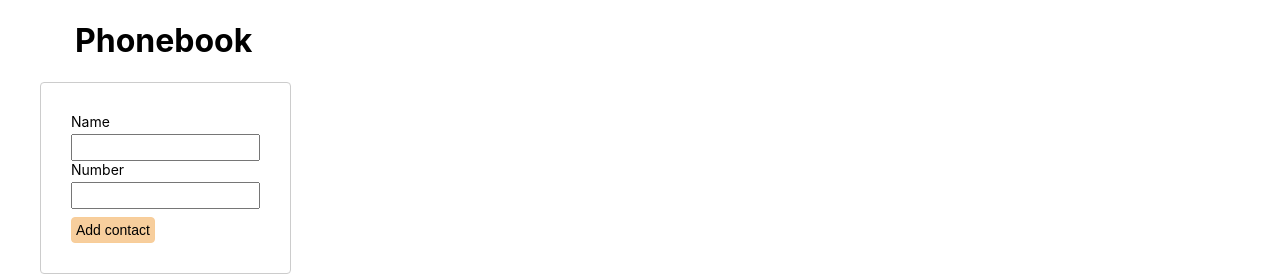
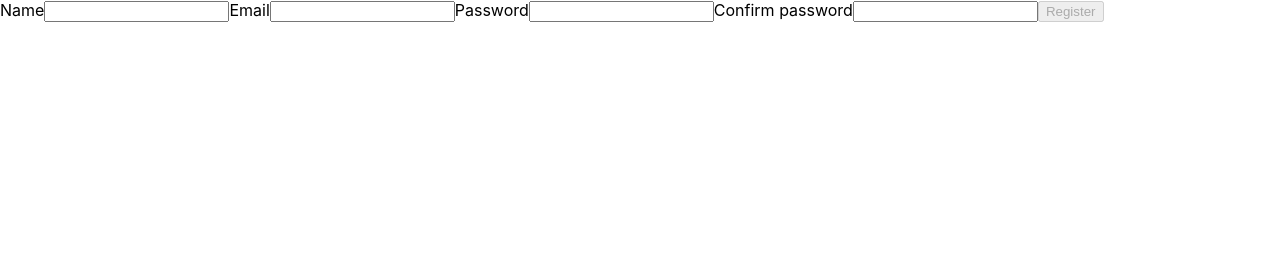
Before and after one commit to I-Dvorianska/goit-react-hw-08-phonebook, a React (Create React App) app: page / in a window 1280 px wide. Shown: the top 276 px of the page. Built offline with nearby package versions, Linux system fonts and the light colour scheme; no server answers.

Commit message:
register form without styles

```diff
--- a/package.json
+++ b/package.json
@@ -11,6 +11,7 @@
     "@testing-library/react": "^11.2.7",
     "@testing-library/user-event": "^12.8.3",
     "axios": "^0.23.0",
+    "formik": "^2.2.9",
     "gh-pages": "^3.2.3",
     "prop-types": "^15.7.2",
     "react": "^17.0.2",
--- a/src/App.js
+++ b/src/App.js
@@ -1,16 +1,18 @@
-import ContactForm from "./ContactForm/ContactForm";
-import ContactList from "./ContactList/ContactList";
-import Filter from "./Filter/Filter";
-import { PrimaryTitle, SecondaryTitle } from "./App.styled";
+// import ContactForm from "./ContactForm/ContactForm";
+// import ContactList from "./ContactList/ContactList";
+// import Filter from "./Filter/Filter";
+import RegisterForm from "./RegisterForm/RegisterForm";
+// import { PrimaryTitle, SecondaryTitle } from "./App.styled";
 
 function App() {
   return (
     <>
-      <PrimaryTitle>Phonebook</PrimaryTitle>
+      <RegisterForm />
+      {/* <PrimaryTitle>Phonebook</PrimaryTitle>
       <ContactForm />
       <SecondaryTitle>Contacts</SecondaryTitle>
       <Filter />
-      <ContactList />
+      <ContactList /> */}
     </>
   );
 }
--- /dev/null
+++ b/src/RegisterForm/RegisterForm.js
@@ -0,0 +1,78 @@
+import { Formik, Field, Form, ErrorMessage } from "formik";
+
+const validate = (values) => {
+  const errors = {};
+  if (!values.userName) {
+    errors.userName = "Required";
+  } else if (values.userName.length > 15) {
+    errors.userName = "Must be 15 characters or less";
+  }
+
+  if (!values.userPassword) {
+    errors.userPassword = "Required";
+  } else if (values.userPassword.length < 6) {
+    errors.userPassword = "Must be 6 characters or more";
+  } else if (values.userPassword.length > 12) {
+    errors.userPassword = "Must be 20 characters or less";
+  }
+
+  if (!values.userPasswordConfirm) {
+    errors.userPasswordConfirm = "Required";
+  } else if (values.userPasswordConfirm !== values.userPassword) {
+    errors.userPasswordConfirm = "Password and confirm password don't match";
+  }
+
+  if (!values.userEmail) {
+    errors.userEmail = "Required";
+  } else if (
+    !/^[A-Z0-9._%+-]+@[A-Z0-9.-]+\.[A-Z]{2,4}$/i.test(values.userEmail)
+  ) {
+    errors.userEmail = "Invalid email address";
+  }
+
+  return errors;
+};
+
+const RegisterForm = () => {
+  return (
+    <Formik
+      initialValues={{
+        userName: "",
+        userEmail: "",
+        userPassword: "",
+        userPasswordConfirm: "",
+      }}
+      validate={validate}
+      onSubmit={(values, formikBag) => {
+        console.log(values);
+        formikBag.resetForm();
+      }}
+    >
+      {({ isValid, dirty }) => (
+        <Form>
+          <label htmlFor="userName">Name</label>
+          <Field name="userName" type="text" />
+          <ErrorMessage name="userName" />
+
+          <label htmlFor="userEmail">Email</label>
+          <Field name="userEmail" type="email" />
+          <ErrorMessage name="userEmail" />
+
+          <label htmlFor="userPassword">Password</label>
+          <Field name="userPassword" type="password" />
+          <ErrorMessage name="userPassword" />
+
+          <label htmlFor="userPasswordConfirm">Confirm password</label>
+          <Field name="userPasswordConfirm" type="password" />
+          <ErrorMessage name="userPasswordConfirm" />
+
+          <button type="submit" disabled={!isValid || !dirty}>
+            Register
+          </button>
+        </Form>
+      )}
+    </Formik>
+  );
+};
+
+export default RegisterForm;
```
Also changed, not shown: src/AppBar/AppBar.js (added), src/LoginForm/LoginForm.js (added), src/UserMenu/UserMenu.js (added), 2 other files (tests, documents, lock files or other folders).
